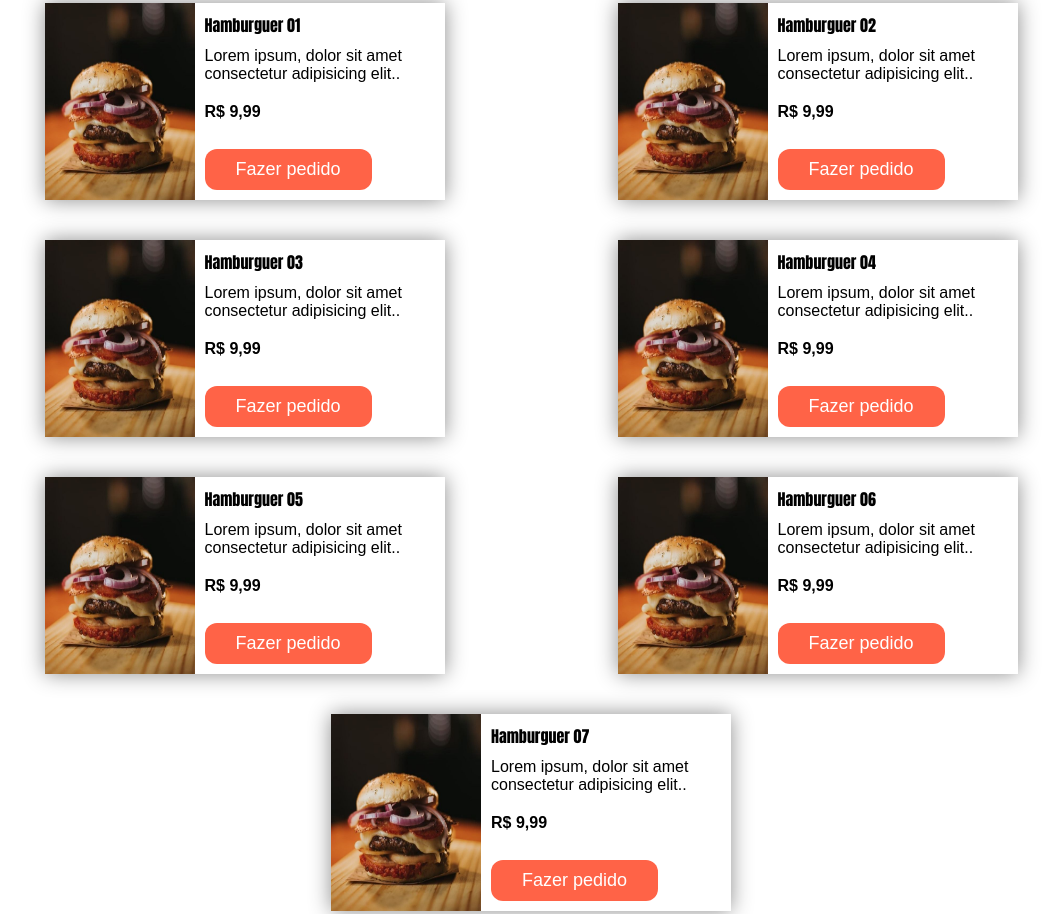
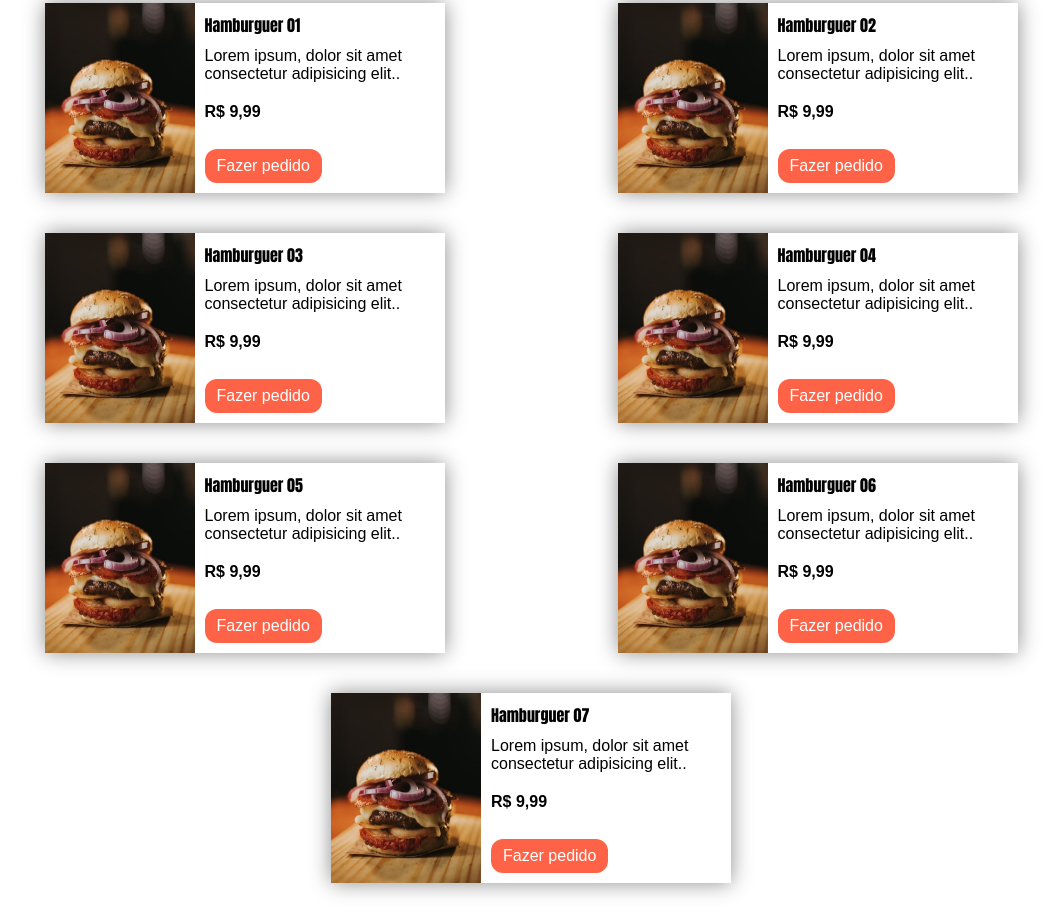
Before and after one commit to eractrus/hamburgueria, a plain HTML site: page index.html in a window 1280 px wide. Shown: the part 1718-2632 px from the top of the page, without its empty margins (109-1171 px from the left). Drawn offline with Linux system fonts and the light colour scheme.

Commit message:
Teste do botão 'fazer pedido'

```diff
--- a/style.css
+++ b/style.css
@@ -308,17 +308,17 @@ main{
 
 .texto-card button{
     background-color: var(--cordestaque);
-    padding: 10px 15px;
+    padding: 8px 12px;
     border-radius: 12px;
     border: none;
     font-family: Arial, Helvetica, sans-serif;
-    font-size: 18px;
+    font-size: 16px;
     box-shadow: 0px 0ox 10px black;
 }
 .texto-card a{
     color: #fff;
     text-decoration: none;
-    padding: 8px 16px;
+
 
 }
 
```
